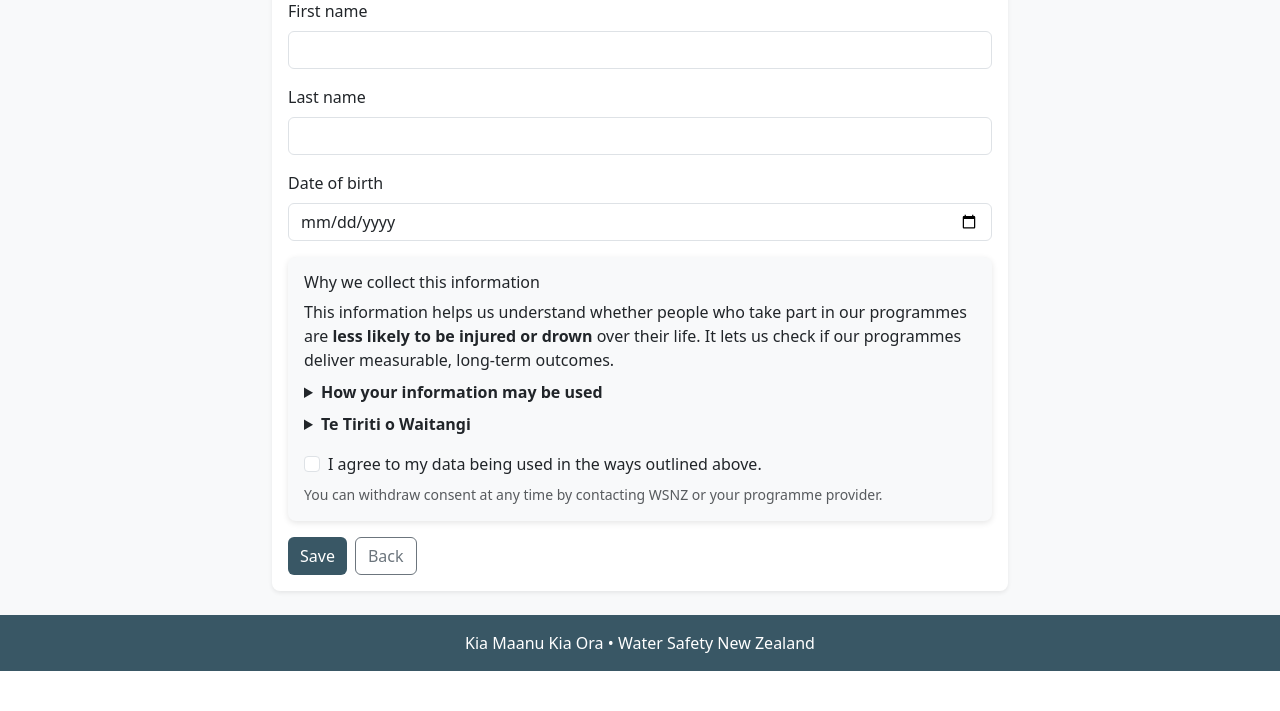
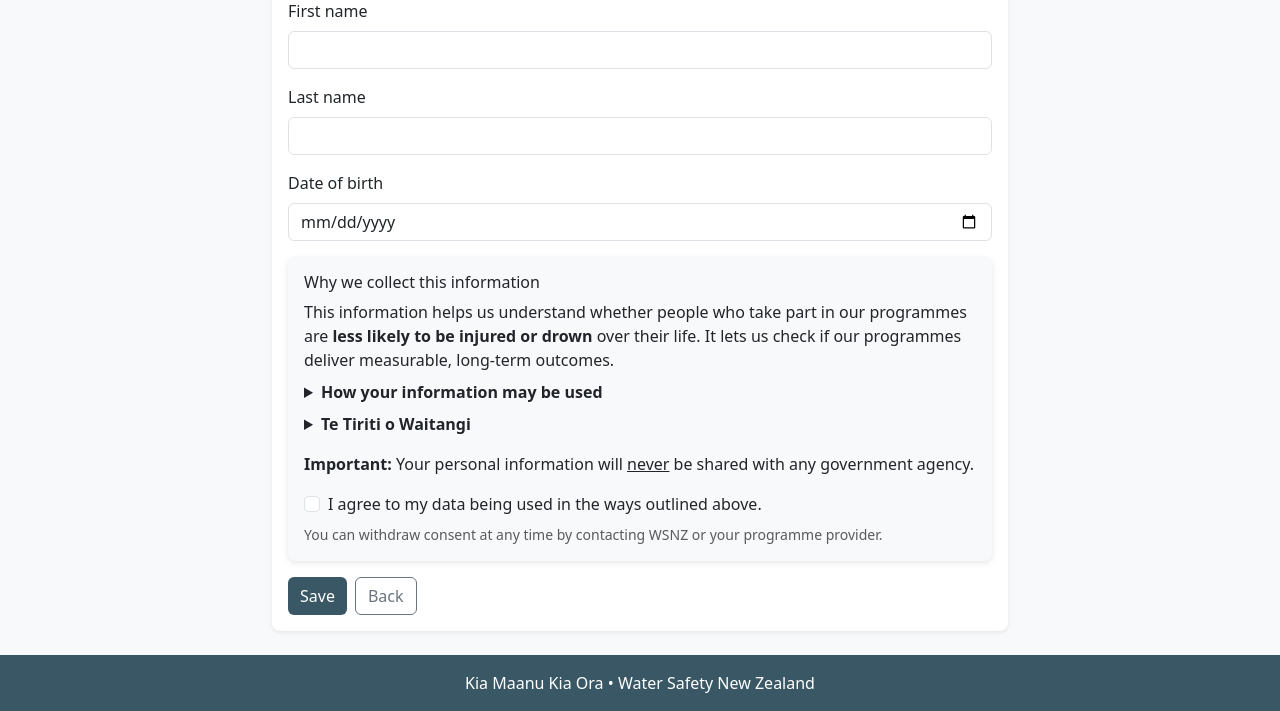
Before and after one commit to watersafetynz/KMKO, a Flask app: template templates/kmko_form.html in a window 1280 px wide. Shown: the part 172-883 px from the top of the page. Before the commit the page ends 843 px from the top, so only its background shows below. Run offline with Flask 3, Linux system fonts and the light colour scheme; the template is opened without the code that fills it, so the values that code supplies are empty.

Commit message:
adding no gov agencies

```diff
--- a/templates/kmko_form.html
+++ b/templates/kmko_form.html
@@ -115,6 +115,12 @@ funder.Description }} | KMKO{% endblock %} {% block content %}
                   </p>
                 </details>
 
+                <!-- 👇 New reassurance line -->
+                <p class="mt-3 mb-2">
+                  <strong>Important:</strong> Your personal information will
+                  <u>never</u> be shared with any government agency.
+                </p>
+
                 <div class="form-check mt-3">
                   <input
                     class="form-check-input"
@@ -137,7 +143,6 @@ funder.Description }} | KMKO{% endblock %} {% block content %}
               </div>
             </div>
           </div>
-
           <div class="d-flex gap-2 mt-3">
             <button id="saveBtn" class="btn btn-primary" type="submit">
               <span class="btn-text">Save</span>
```
